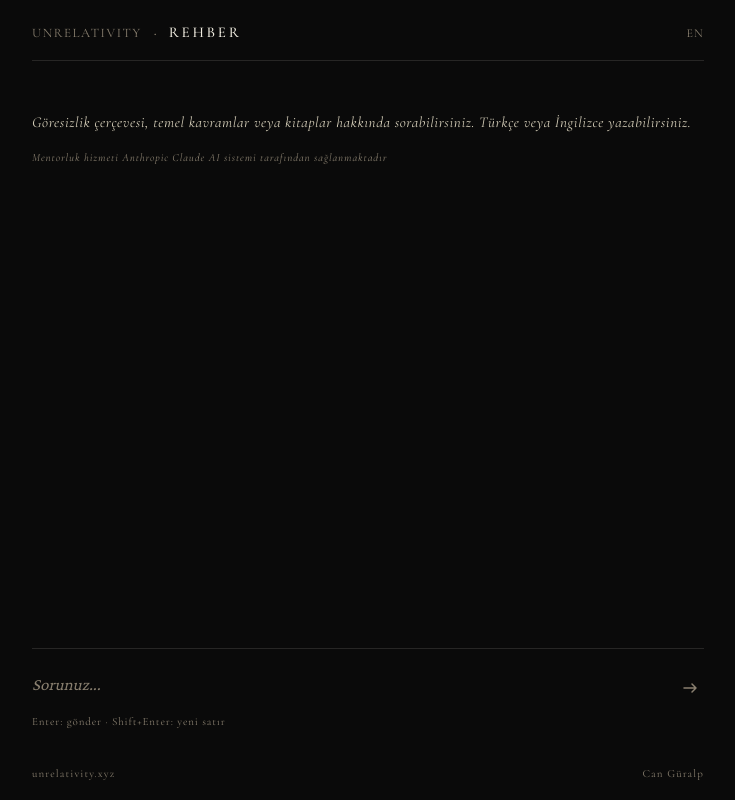
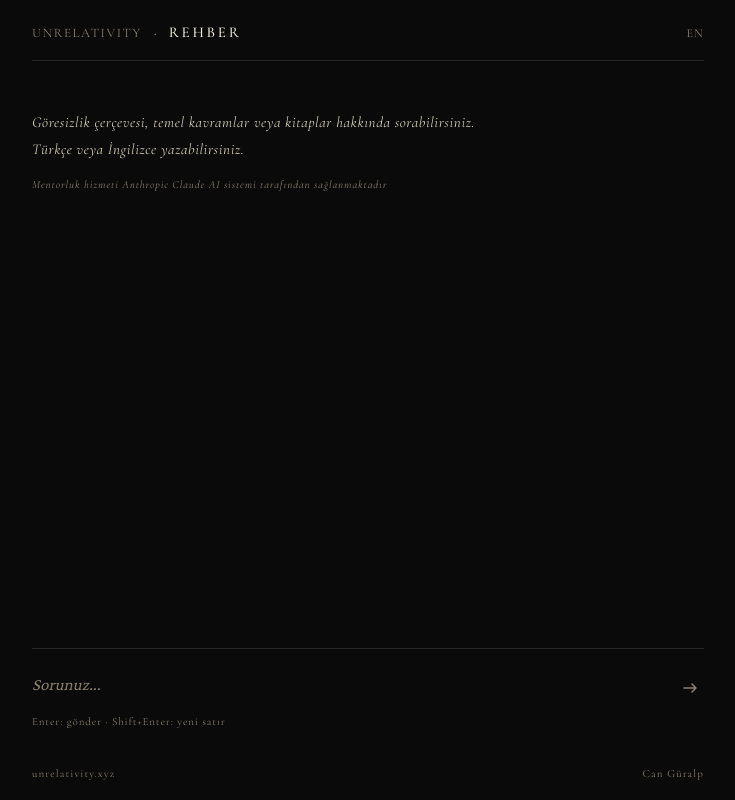
Before and after one commit to canguralp/unrelativity-mentor, a website: page public/tr/index.html in a window 1280 px wide. Shown: the whole page, without its empty margins (272-1007 px from the left). Drawn offline with nearby package versions, Linux system fonts and the light colour scheme.

Commit message:
Update index.html

```diff
--- a/public/tr/index.html
+++ b/public/tr/index.html
@@ -298,7 +298,7 @@
 
  <div class="messages" id="messages">
     <div class="welcome" id="welcome">
-      <p id="welcomeText">Göresizlik çerçevesi, temel kavramlar veya kitaplar hakkında sorabilirsiniz. Türkçe veya İngilizce yazabilirsiniz.</p>
+      <p id="welcomeText">Göresizlik çerçevesi, temel kavramlar veya kitaplar hakkında sorabilirsiniz.<br>Türkçe veya İngilizce yazabilirsiniz.</p>
       <p id="poweredText" style="font-family:'Cormorant Garamond',serif; font-size:11px; letter-spacing:0.08em; color:var(--ink-faint); margin-top:12px;">Mentorluk hizmeti Anthropic Claude AI sistemi tarafından sağlanmaktadır</p>
     </div>
   </div>
```
